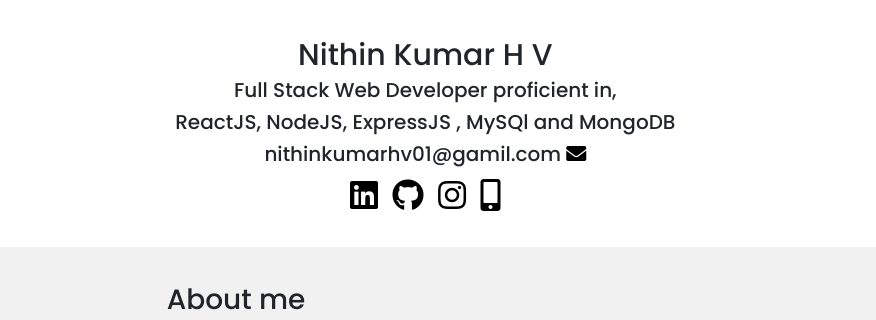
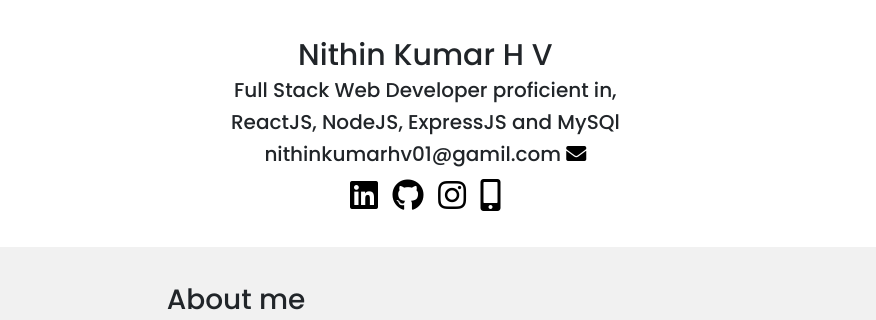
Before and after one commit to NithinkumarHV/MyProfile, a plain HTML site: page index.html in a window 1280 px wide. Shown: the part 82-402 px from the top of the page, 404-1280 px from the left. Drawn offline with nearby package versions, Linux system fonts and the light colour scheme.

```diff
--- a/index.html
+++ b/index.html
@@ -86,7 +86,7 @@
                 Nithin Kumar H V
               </h1>
               <h5>Full Stack Web Developer proficient in, </h5>
-              <h5>ReactJS, NodeJS, ExpressJS , MySQl and MongoDB</h5>
+              <h5>ReactJS, NodeJS, ExpressJS and MySQl </h5>
               <h5>nithinkumarhv01@gamil.com <a href="mailto: nithinkumarhv01@gamil.com" style="color:black"><i class="fa fa-envelope fa-x" ></i></a></h5>
               <div class="icons">
                 <a href="https://www.linkedin.com/in/nithin-kumar-h-v-54870816a/">
```
Also changed, not shown: 1 other file.
